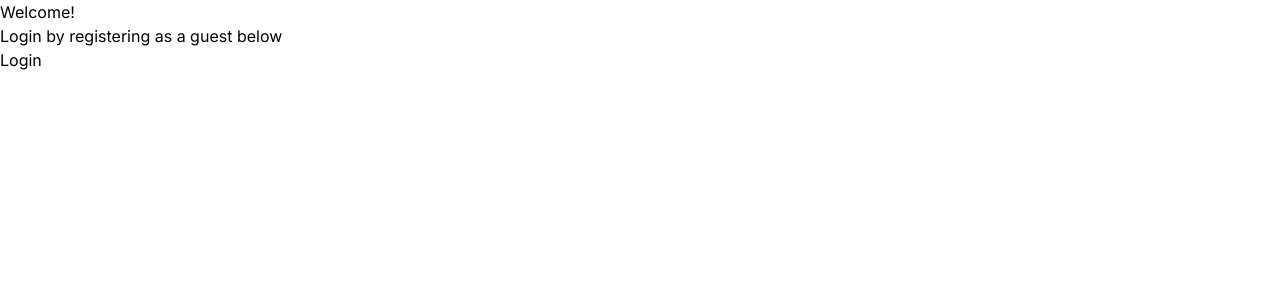
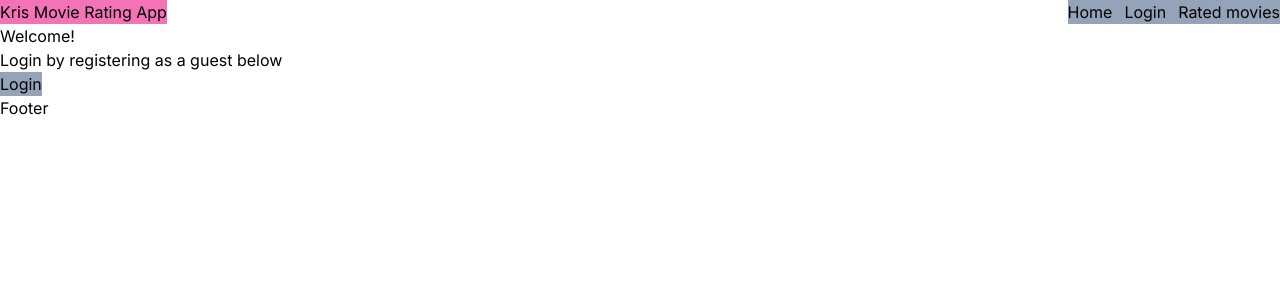
Before and after one commit to Kris1027/nextjs-movie-rating-app, a Next.js app: page /auth in a window 1280 px wide. Shown: the top 300 px of the page. Built offline with nearby package versions, Linux system fonts and the light colour scheme.

Commit message:
build first layout elements

```diff
--- a/app/auth/page.tsx
+++ b/app/auth/page.tsx
@@ -2,6 +2,7 @@
 import { useState } from 'react';
 import { login } from './actions';
 import { useRouter } from 'next/navigation';
+import Button from '../components/button';
 
 export default function AuthPage() {
   const [data, setData] = useState(null);
@@ -18,7 +19,7 @@ export default function AuthPage() {
     <main>
       <h1>Welcome!</h1>
       <p>Login by registering as a guest below</p>
-      <button onClick={handleLogin}>Login</button>
+      <Button onClick={handleLogin}>Login</Button>
     </main>
   );
 }
--- /dev/null
+++ b/app/components/button.tsx
@@ -0,0 +1,13 @@
+import { ButtonHTMLAttributes, ReactNode } from 'react';
+
+type ButtonProps = {
+  children: ReactNode;
+} & ButtonHTMLAttributes<HTMLButtonElement>;
+
+export default function Button({ children, ...props }: ButtonProps) {
+  return (
+    <button className="bg-slate-400" {...props}>
+      {children}
+    </button>
+  );
+}
--- /dev/null
+++ b/app/components/footer.tsx
@@ -0,0 +1,3 @@
+export default function Footer() {
+  return <footer>Footer</footer>;
+}
--- /dev/null
+++ b/app/components/header.tsx
@@ -0,0 +1,11 @@
+import Logo from './logo';
+import Navigation from './navigation';
+
+export default function Header() {
+  return (
+    <header className="flex justify-between">
+      <Logo />
+      <Navigation />
+    </header>
+  );
+}
--- /dev/null
+++ b/app/components/logo.tsx
@@ -0,0 +1,3 @@
+export default function Logo() {
+  return <h1 className="bg-pink-400">Kris Movie Rating App</h1>;
+}
--- /dev/null
+++ b/app/components/navigation.tsx
@@ -0,0 +1,19 @@
+import Link from 'next/link';
+
+export default function Navigation() {
+  return (
+    <nav>
+      <ul className="flex bg-slate-400 gap-3">
+        <li>
+          <Link href="/">Home</Link>
+        </li>
+        <li>
+          <Link href="/auth">Login</Link>
+        </li>
+        <li>
+          <Link href="/rated">Rated movies</Link>
+        </li>
+      </ul>
+    </nav>
+  );
+}
--- a/app/home/page.tsx
+++ /dev/null
@@ -1,8 +0,0 @@
-export default function HomePage() {
-  return (
-    <main>
-      <h1>Home</h1>
-      <p>Home page</p>
-    </main>
-  );
-}
--- a/app/layout.tsx
+++ b/app/layout.tsx
@@ -1,22 +1,28 @@
-import type { Metadata } from 'next'
-import { Inter } from 'next/font/google'
-import './globals.css'
+import type { Metadata } from 'next';
+import { Inter } from 'next/font/google';
+import './globals.css';
+import Header from './components/header';
+import Footer from './components/footer';
 
-const inter = Inter({ subsets: ['latin'] })
+const inter = Inter({ subsets: ['latin'] });
 
 export const metadata: Metadata = {
   title: 'Create Next App',
   description: 'Generated by create next app',
-}
+};
 
 export default function RootLayout({
   children,
 }: {
-  children: React.ReactNode
+  children: React.ReactNode;
 }) {
   return (
     <html lang="en">
-      <body className={inter.className}>{children}</body>
+      <body className={inter.className}>
+        <Header />
+        {children}
+        <Footer />
+      </body>
     </html>
-  )
+  );
 }
--- a/app/page.tsx
+++ b/app/page.tsx
@@ -1,5 +1,7 @@
-import HomePage from './home/page';
-
 export default function Home() {
-  return <HomePage />;
+  return (
+    <main>
+      <h1>Home page</h1>
+    </main>
+  );
 }
--- /dev/null
+++ b/app/rated/page.tsx
@@ -0,0 +1,7 @@
+export default function RatedPage() {
+  return (
+    <main>
+      <h1>Rated Page</h1>
+    </main>
+  );
+}
```
